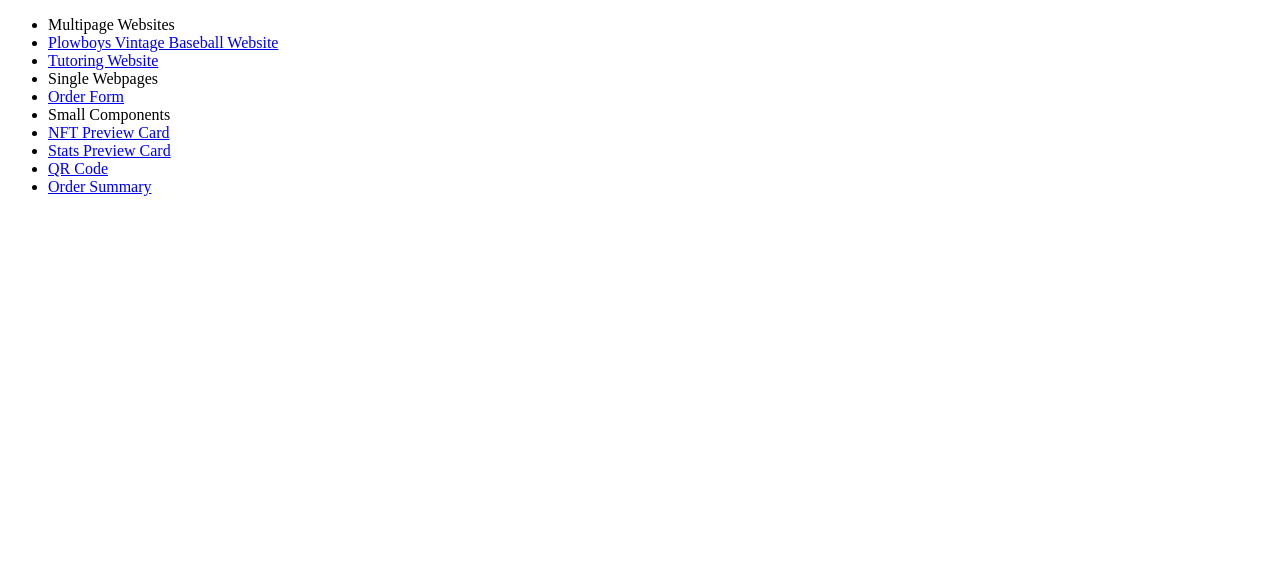
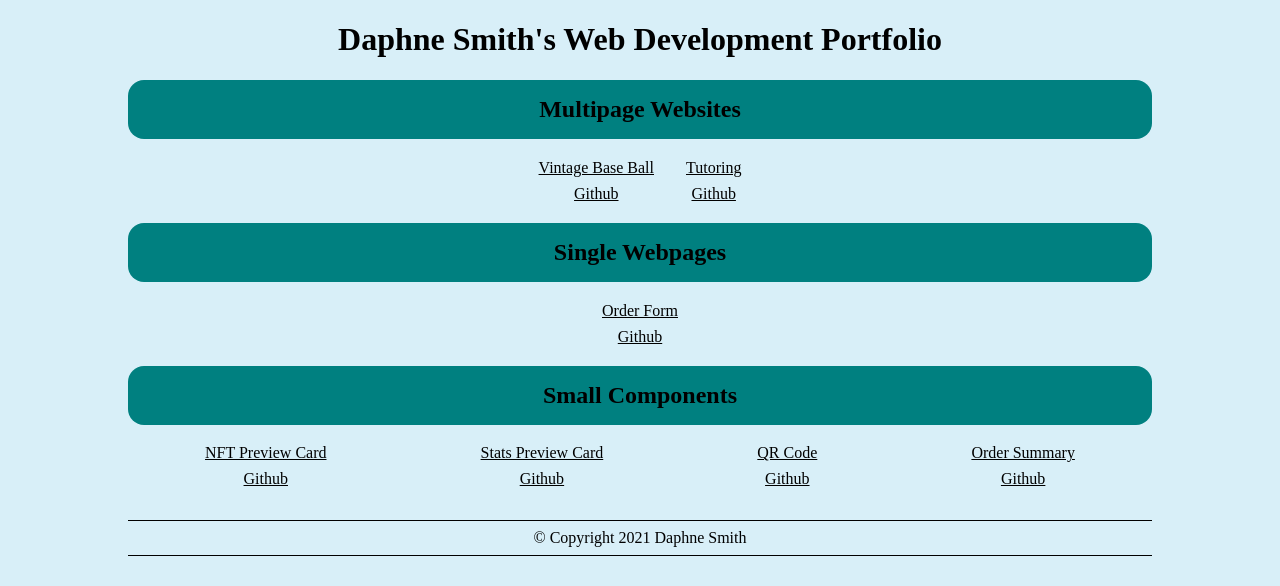
Before and after one commit to Daphne816/Portfolio, a plain HTML site: page index.html in a window 1280 px wide. Drawn offline with Linux system fonts and the light colour scheme.

Commit message:
Light styling

```diff
--- /dev/null
+++ b/css/styles.css
@@ -0,0 +1,35 @@
+body {width: 80%;
+      margin: 0 auto;
+      background-color: #d8eff8;}
+header {text-align: center;}
+h2 {text-align: center;
+    background-color: #008080;
+    padding-block: 1rem;
+    border-radius: 1rem;}
+ul {list-style-type: none;
+    display: flex;
+    justify-content: space-around;
+    padding: 0;}
+
+ul:first-of-type {justify-content: center;}
+ul:first-of-type > div:first-of-type {margin-right: 1rem;}
+ul:first-of-type > div:last-of-type {margin-left: 1rem;}
+a:link, a:visited, a:hover, a:active  {color: black;}
+.project li:first-of-type {margin-bottom: .5rem;}
+.project li:last-of-type {text-align: center;}
+footer {text-align: center;
+        border-block: thin solid black;
+        margin-top: 2rem;}
+footer p {margin-block: .5rem;}
+
+
+@media (max-width: 600px) {
+    ul {flex-direction: column;}
+    .project li:first-of-type {text-align: center;}
+    ul > div {margin-bottom: 1rem;}
+    ul > div:last-of-type {margin-bottom: 0;}
+    ul:first-of-type {justify-content: space-around;}
+    ul:first-of-type > div:first-of-type {margin-right: 0;}
+    ul:first-of-type > div:last-of-type {margin-left: 0;}
+    footer {margin-bottom: .5rem;}
+}
--- a/index.html
+++ b/index.html
@@ -1,26 +1,55 @@
 <!DOCTYPE html>
 <html lang="en">
-<head>
     <meta charset="utf-8">
     <title>Portfolio - Daphne Smith</title>
     <meta name="viewport" content="width=device-width, initial-scale=1">
+	<link rel="stylesheet" href="css/styles.css">
 </head>
 <body>
+	<main>
+		<header>
+			<h1>Daphne Smith's Web Development Portfolio</h1>
+		</header>
+		<h2>Multipage Websites</h2>
 			<ul>
-		<li>Multipage Websites
-			<li><a target="blank" href="https://daphne816.github.io/Plowboys-Website/">Plowboys Vintage Baseball Website</a></li>
-			<li><a target="blank" href="https://daphne816.github.io/Tutoring-Website/">Tutoring Website</a></li>
-		</li>
-		<li>Single Webpages
+				<div class="project">
+					<li><a target="blank" href="https://daphne816.github.io/Plowboys-Website/">Vintage Base Ball</a></li>
+					<li><a target="blank" href="https://github.com/Daphne816/Plowboys-Website">Github</a></li>
+				</div>
+				<div class="project">
+					<li><a target="blank" href="https://daphne816.github.io/Tutoring-Website/">Tutoring</a></li>
+					<li><a target="blank" href="https://github.com/Daphne816/Tutoring-Website">Github</a></li>
+				</div class="project">
+			</ul>
+		<h2>Single Webpages</h2>
+			<ul>
+				<div class="project">
 					<li><a target="blank" href="https://daphne816.github.io/Order-Form/">Order Form</a></li>
-		</li>
-		<li>Small Components
+					<li><a target="blank" href="https://github.com/Daphne816/Order-Form">Github</a></li>
+				</div>
+			</ul>
+		<h2>Small Components</h2>
+			<ul>
+				<div class="project">
 					<li><a target="blank" href="https://daphne816.github.io/NFT-Preview-Card-Component/">NFT Preview Card</a></li>
+					<li><a target="blank" href="https://github.com/Daphne816/NFT-Preview-Card-Component">Github</a></li>
+				</div>
+				<div class="project">
 					<li><a target="blank" href="https://daphne816.github.io/Stats-Preview-Card-Component/">Stats Preview Card</a></li>
+					<li><a target="blank" href="https://github.com/Daphne816/Stats-Preview-Card-Component">Github</a></li>
+				</div>
+				<div class="project">
 					<li><a target="blank" href="https://daphne816.github.io/QR-Code-Component/">QR Code</a></li>
+					<li><a target="blank" href="https://github.com/Daphne816/QR-Code-Component">Github</a></li>
+				</div>
+				<div class="project">
 					<li><a target="blank" href="https://daphne816.github.io/Order-Summary-Component/">Order Summary</a></li>
-		</li>
-
+					<li><a target="blank" href="https://github.com/Daphne816/Order-Summary-Component">Github</a></li>
+				</div>
 			</ul>
+	</main>
+	<footer>
+		<p>&copy; Copyright 2021 Daphne Smith</p>
+	</footer>
 </body>
 </html>
```
Lines whose indentation alone changed are shown as unchanged.
